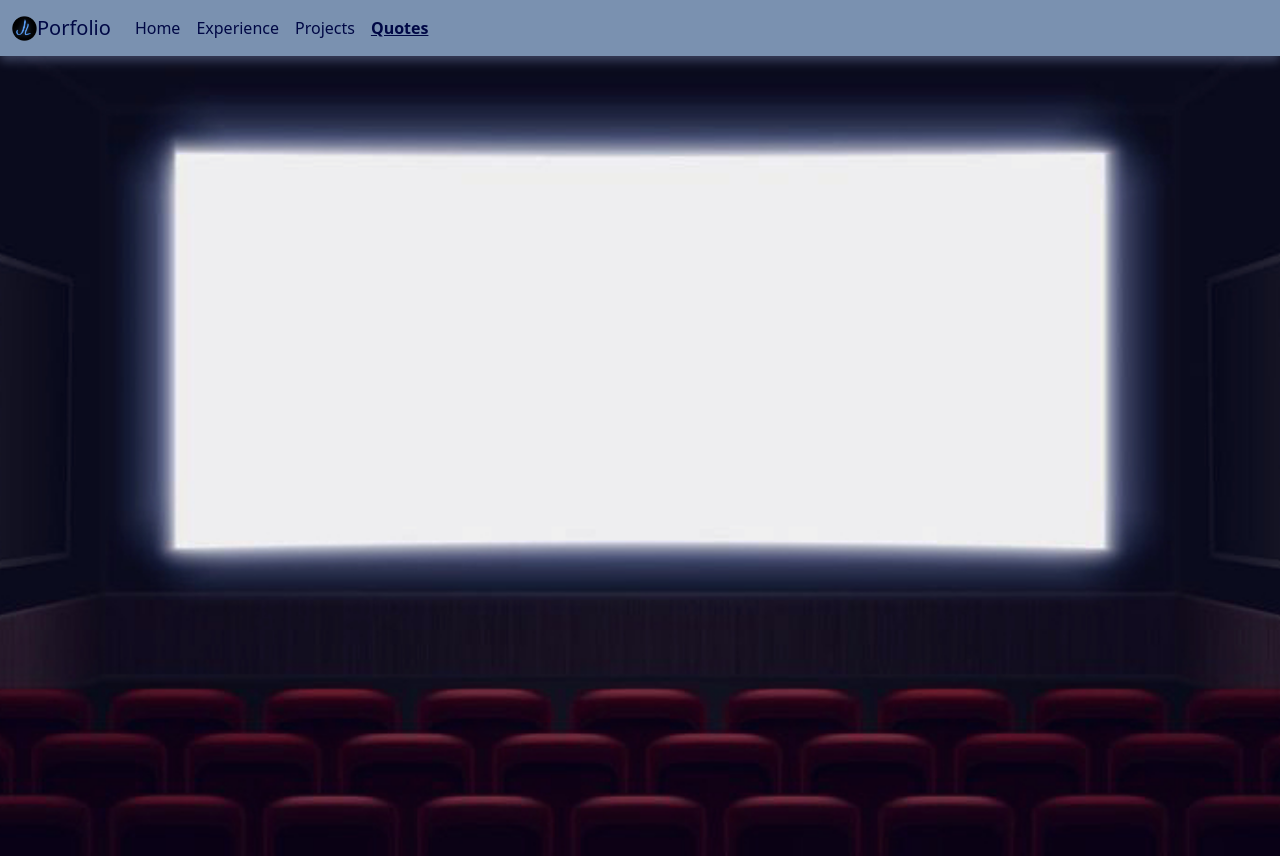
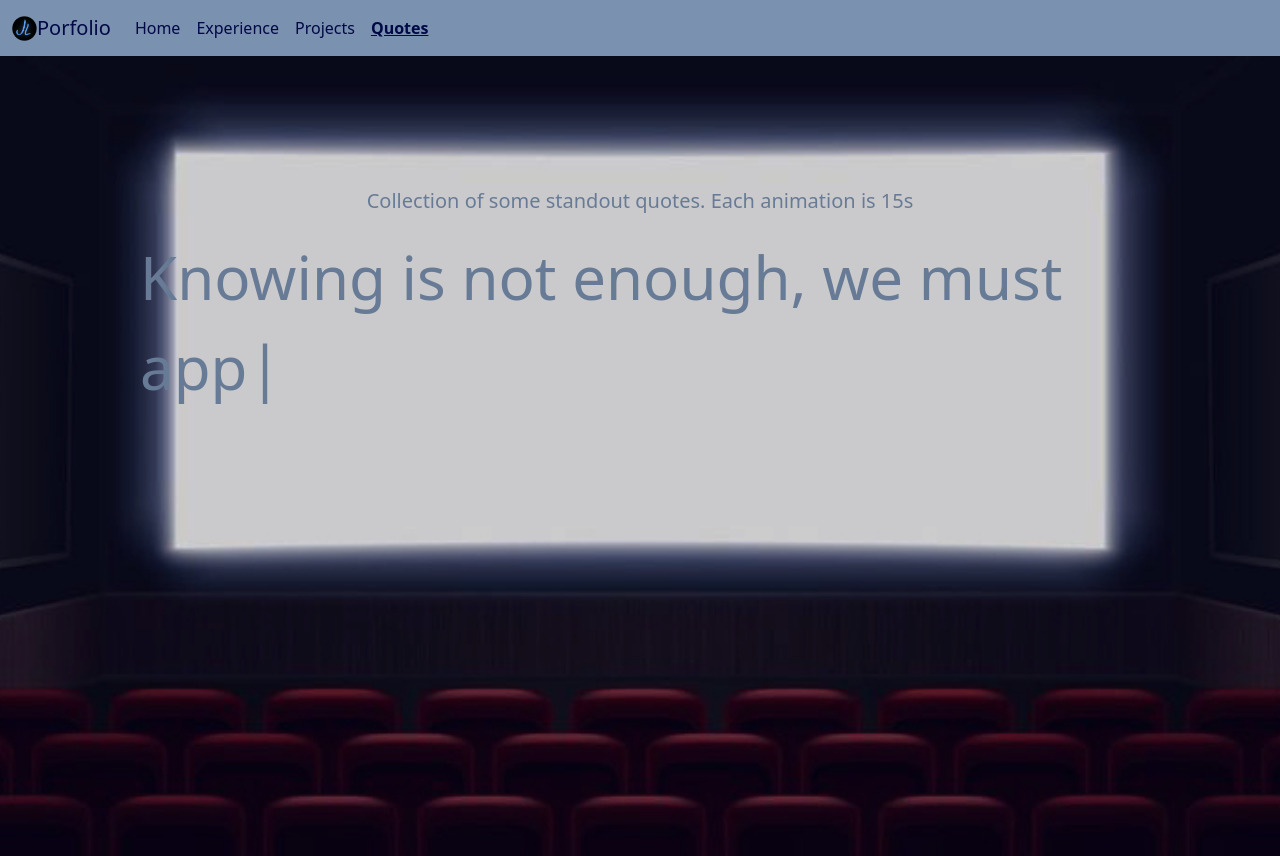
Before and after one commit to JLi2007/Portfolio, a React (Vite) app: page /quotes in a window 1280 px wide. Built offline with nearby package versions, Linux system fonts and the light colour scheme; the HTML template or start-up script is replaced by a standard one.

Commit message:
Quotes animation working

```diff
--- a/src/components/Quote.tsx
+++ b/src/components/Quote.tsx
@@ -1,29 +1,45 @@
+import { useState, useEffect } from 'react';
 import '../style/style.css';
 import Typewriter from 'typewriter-effect';
+import {quotes} from './quotes';
 
 function Quote() {
+  const [currentQuote, setCurrentQuote] = useState(1);
+
+  useEffect(()=>{
+    const interval = setInterval(()=>{
+      setCurrentQuote((Quote) => (Quote + 1) % quotes.length);
+    }, 15000);
+
+    return() => clearInterval(interval);
+  }, [])
+
+
   return (
     <div id="bootstrap-overides-quotes" className='background-container'>
 
-      <div className="cinema-img">
 
-      </div>
+        <div className="inside-text container">
+          <p>Collection of some standout quotes. Each animation is 15s</p>
 
-      <p>This is the quotes page. Idea-movie and typewriter effect</p>
-      <Typewriter
-        onInit={(typewriter) => {
-          typewriter.typeString('Hello World!')
-            .callFunction(() => {
-              console.log('String typed out!');
-            })
-            .pauseFor(2500)
-            .deleteAll()
-            .callFunction(() => {
-              console.log('All strings were deleted');
-            })
-            .start();
-        }}
-      />
+
+          <div className="typewriter">
+            <Typewriter
+              options={{
+                autoStart: true,
+              }}
+              onInit={(typewriter) => {
+                typewriter.typeString(quotes[currentQuote].text)
+                  .changeDelay(1)
+                  .pauseFor(3000)
+                  .deleteAll(10)
+                  .start()
+              }}
+              key={currentQuote}
+            />
+          </div>
+
+        </div>
     </div>
   );
 }
--- a/src/components/quotes.ts
+++ b/src/components/quotes.ts
@@ -12,5 +12,5 @@ export const quotes: Quote[]=[
     {text:"Nobody has enough talent to live on talent alone. Even when you have talent, a life without work goes nowhere.", author:"Arsene Wenger"},
     {text:"Hard work beats talent when talent doesn't work hard", author:"Tim Notke"},
     {text:"Talent hits a target no one else can hit; Genius hits a target no one else can see", author:"Arthur Schopenhauer"},
-    {text:"😂Be happy!😃", author:"Me"}
+    {text:"😂Be happy!😃", author:"Me, 2024"}
 ]
--- a/src/style/style.css
+++ b/src/style/style.css
@@ -171,11 +171,12 @@
     padding-right: calc(100vw - 89%);
     padding-top: calc(100vh - 68%);
     padding-bottom: calc(100vh - 68%);
+    margin-bottom: 5px;
     border: 5px solid var(--dark-color);
     background-color: var(--font-color);
     color: var(--dark-color);
     border-radius: 15px;
-    box-shadow: 0 5px 10px rgba(218, 227, 251, 0.20);
+    box-shadow: 1px 0 10px 5px rgba(218, 227, 251, 0.25);
     text-align: center;
     transition: all 0.4s ease;
 }
@@ -190,13 +191,36 @@
 /* Quotes--------------------------------------------------------------------------------------- */
 #bootstrap-overides-quotes{
     overflow: hidden;
-}
-
-#bootstrap-overides-quotes .cinema-img{
     background-image: url('../../assets/cinema-2.jpg');
     background-size: cover;
     background-position: center;
     background-repeat: no-repeat;
+    filter: brightness(0.85);
     width: 100%;
     height: 100vh;
+    margin: 0;
 }
+
+#bootstrap-overides-quotes .inside-text{
+    color: var(--font-color);
+    font-size: 20px;
+    display: flex;
+    flex-direction: column;
+    flex-wrap: wrap;
+}
+
+#bootstrap-overides-quotes .container{
+    width: 80%;
+}
+
+#bootstrap-overides-quotes p{
+    display: flex;
+    align-items: center;
+    justify-content: center;
+    margin-top: calc(100% - 87%);
+}
+
+#bootstrap-overides-quotes .typewriter{
+    display: flex;
+    font-size: 60px;
+}
```
Also changed, not shown: assets/cinema-1.jpg (deleted).
